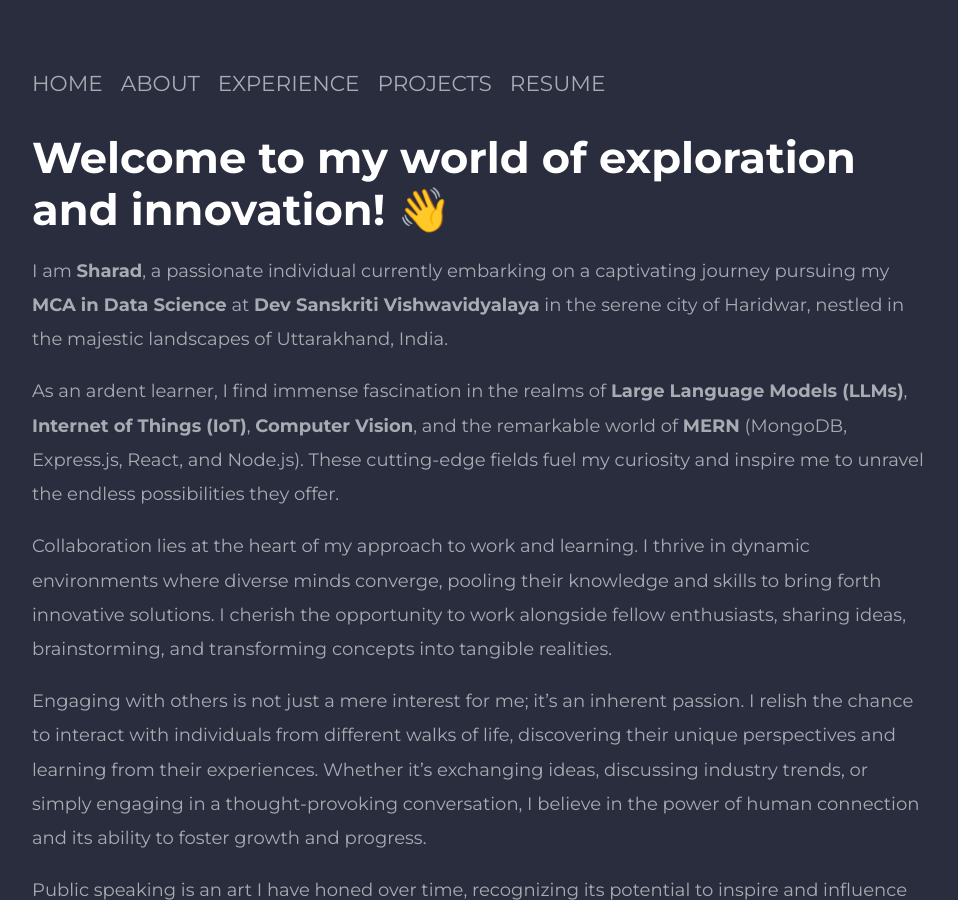
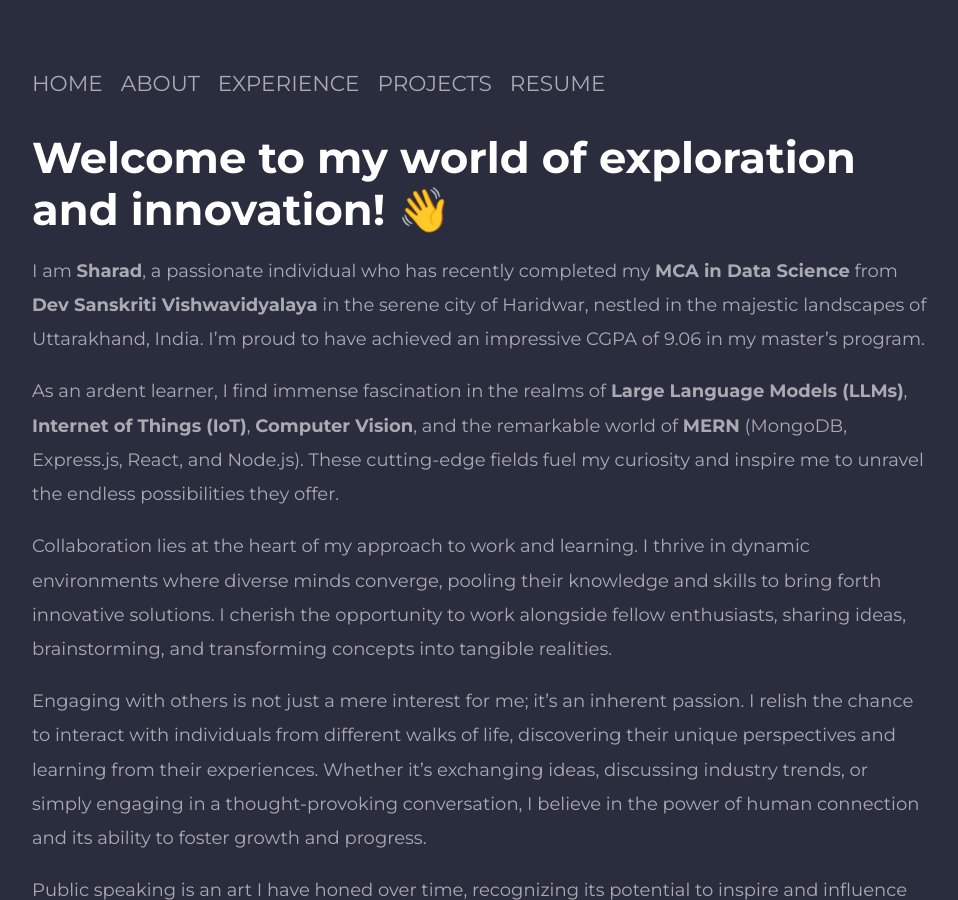
Before and after one commit to sharadcodes/sharadcodes.github.io, a Jekyll site: the page built from about.md, in a window 1280 px wide and 900 px high, scrolled down 385 px. Shown: the whole window, without its empty margins (4-962 px from the left). Built offline with Jekyll 4.4.1, drawn with Linux system fonts in a browser that asks for light colours; nearby versions of some CDN libraries.

Commit message:
Update about.md

```diff
--- a/about.md
+++ b/about.md
@@ -3,7 +3,7 @@ title: Welcome to my world of exploration and innovation! 👋
 layout: page
 ---
 
-I am **Sharad**, a passionate individual currently embarking on a captivating journey pursuing my **MCA in Data Science** at **Dev Sanskriti Vishwavidyalaya** in the serene city of Haridwar, nestled in the majestic landscapes of Uttarakhand, India.
+I am **Sharad**, a passionate individual who has recently completed my **MCA in Data Science** from **Dev Sanskriti Vishwavidyalaya** in the serene city of Haridwar, nestled in the majestic landscapes of Uttarakhand, India. I'm proud to have achieved an impressive CGPA of 9.06 in my master's program.
 
 As an ardent learner, I find immense fascination in the realms of **Large Language Models (LLMs)**, **Internet of Things (IoT)**, **Computer Vision**, and the remarkable world of **MERN** (MongoDB, Express.js, React, and Node.js). These cutting-edge fields fuel my curiosity and inspire me to unravel the endless possibilities they offer.
 
```
